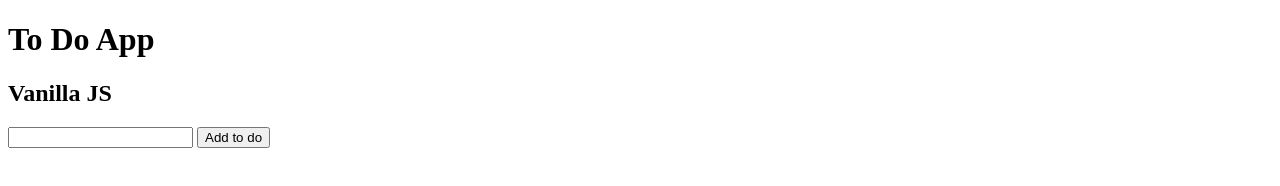
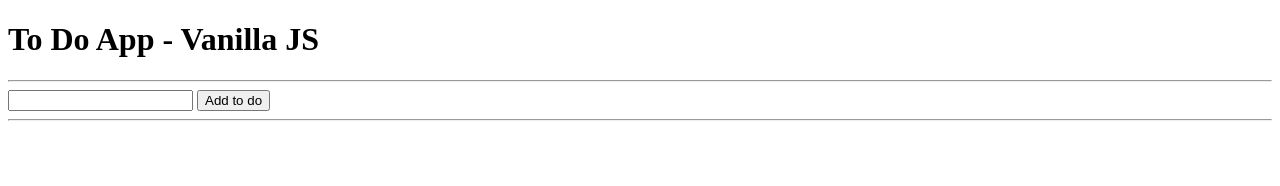
Before and after one commit to fdq09eca/vanillaJS-to-do-app, a plain HTML site: page index.html in a window 1280 px wide. Drawn offline with Linux system fonts and the light colour scheme.

Commit message:
rm h2 add hr

```diff
--- a/index.html
+++ b/index.html
@@ -7,14 +7,16 @@
     <title>To Do App - Vanilla JS</title>
   </head>
   <body>
-    <h1>To Do App</h1>
-    <h2>Vanilla JS</h2>
+    <h1>To Do App - Vanilla JS</h1>
+    <hr />
+
     <div>
       <input id="input-to-do-item" name="todo" type="text" />
       <button id="add-to-do-btn">Add to do</button>
     </div>
+
+    <hr />
     <ul id="to-do-items"></ul>
-
   </body>
 
   <script>
```
